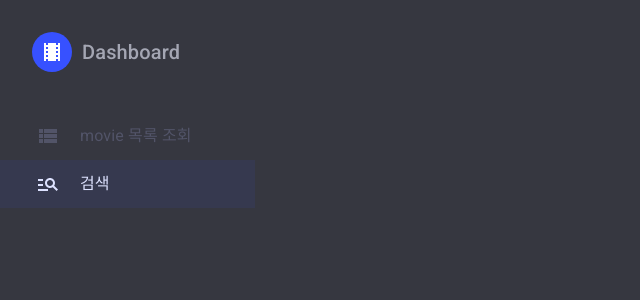
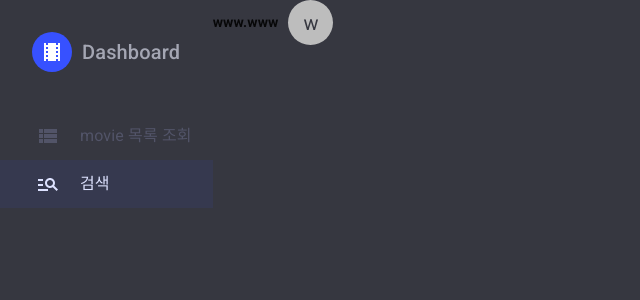
Before and after one commit to xcc629/SUBJECT_N, a React (Create React App) app: page / in a window 1280 px wide. Shown: the top 300 px of the page, without its empty margins (0-640 px from the left). Built offline with nearby package versions, Linux system fonts and the light colour scheme.

Commit message:
feat: 유저프로필 UI 개발 완료

```diff
--- /dev/null
+++ b/src/components/atoms/UserProfile.tsx
@@ -0,0 +1,24 @@
+import { Box, Typography } from '@mui/material';
+import Avatar from '@mui/material/Avatar';
+import * as React from 'react';
+import { UserProfileProps } from '../../types/propsTypes';
+
+export default function UserProfile({ userEmail }: UserProfileProps) {
+  return (
+    <Box
+      sx={{
+        display: 'flex',
+        alignItems: 'center',
+        width: '100%',
+        height: '100%',
+      }}
+    >
+      <Typography sx={{ fontSize: '14px', fontWeight: '600' }}>
+        {userEmail}
+      </Typography>
+      <Avatar sx={{ marginLeft: '10px', width: '45px', height: '45px' }}>
+        {userEmail[0]}
+      </Avatar>
+    </Box>
+  );
+}
--- a/src/pages/main/index.tsx
+++ b/src/pages/main/index.tsx
@@ -2,11 +2,13 @@ import Box from '@mui/material/Box';
 import * as React from 'react';
 import { Route, Routes } from 'react-router-dom';
 import SideBar from '../../components/organisms/SideBar';
+import UserProfile from '../../components/atoms/UserProfile';
 
 export default function Main() {
   return (
     <Box sx={{ display: 'flex' }}>
       <SideBar />
+      <UserProfile userEmail="www.www" />
       <Routes>
         <Route path="/movie/list" element={<>dd</>} />
         <Route path="/movie/item/add" />
--- a/src/types/propsTypes.ts
+++ b/src/types/propsTypes.ts
@@ -1,3 +1,7 @@
 export interface LogoProps {
   withText: boolean;
 }
+
+export interface UserProfileProps {
+  userEmail: string;
+}
```
